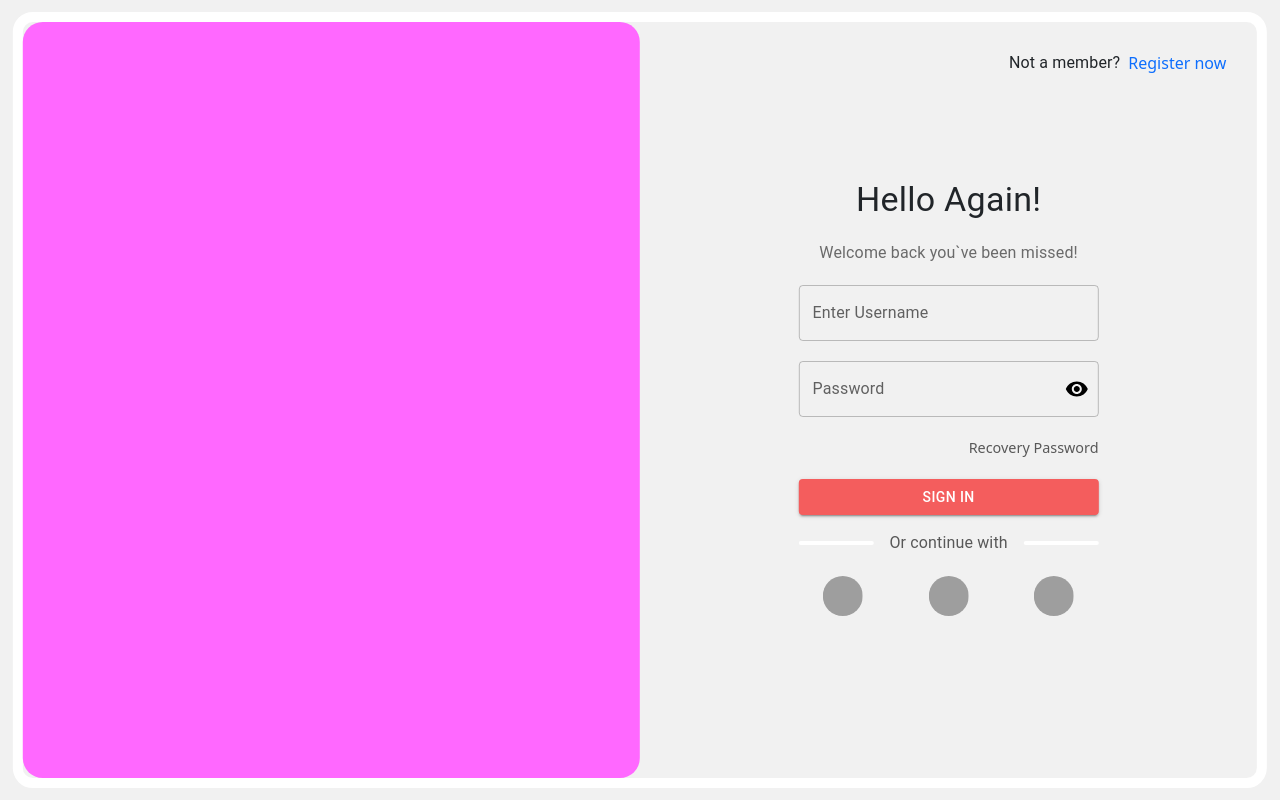
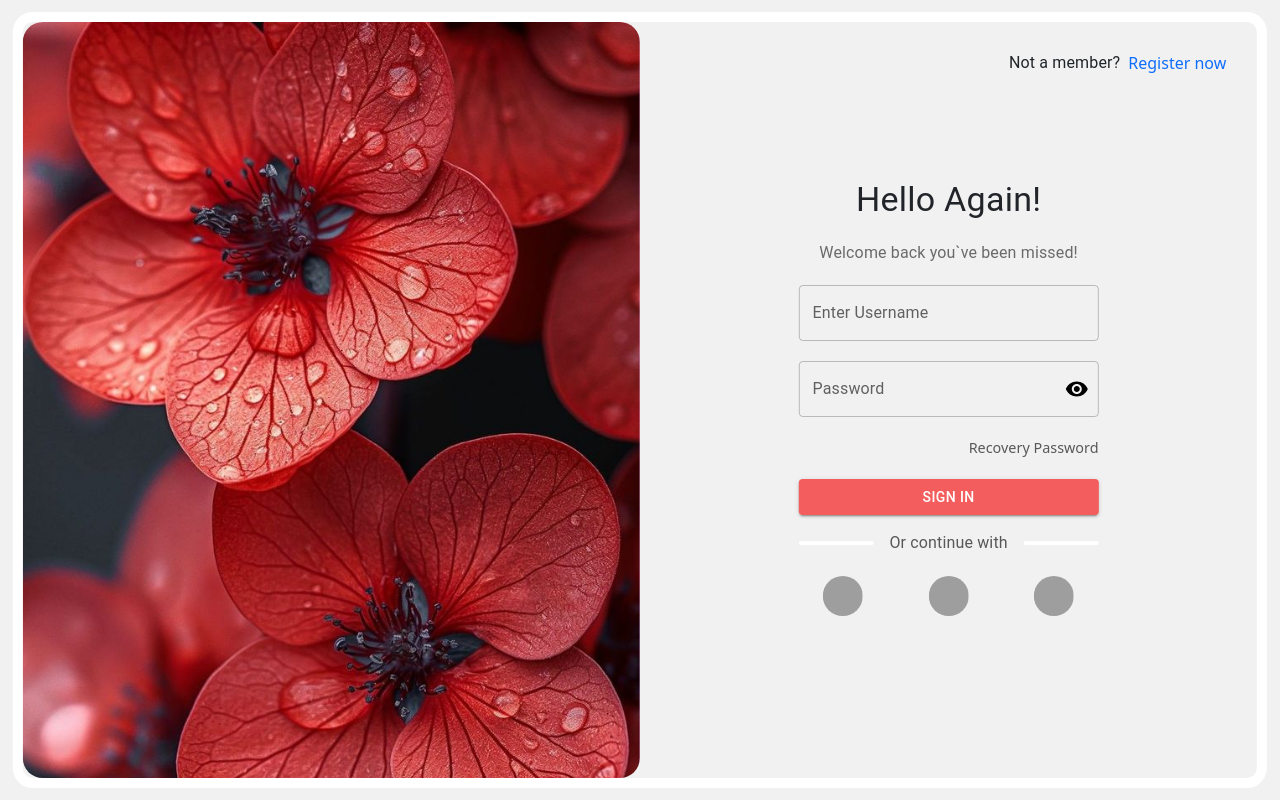
Before and after one commit to Mahdirahimiam/login-page, a React (Create React App) app: page /login in a window 1280 px wide. Built offline with nearby package versions, Linux system fonts and the light colour scheme; grey boxes are pictures that could not be loaded.

Commit message:
set picture for login page

```diff
--- a/src/Pages/Login/index.jsx
+++ b/src/Pages/Login/index.jsx
@@ -66,7 +66,7 @@ export default function Login() {
       }}
     >
       <Stack
-        sx={{ width: '50%', height: '100%', alignItems: 'center', justifyContent: 'center', bgcolor: 'rgb(255, 104, 255)', borderRadius: '20px', display: `${isMobile ? 'none' : 'block'}` }}
+        sx={{ width: '50%', height: '100%', alignItems: 'center', justifyContent: 'center', bgcolor: 'rgb(255, 104, 255)', borderRadius: '20px',backgroundImage: `url('./img.JPG')`,backgroundRepeat:"no-repeat",backgroundSize:"cover",backgroundPosition:"center", display: `${isMobile ? 'none' : 'block'}` }}
       ></Stack>
       <Stack
         sx={{ width: `${isMobile ? '100%' : '50%'}`, height: '95%', alignItems: 'center', justifyContent: 'center', position: 'relative' }}
```
